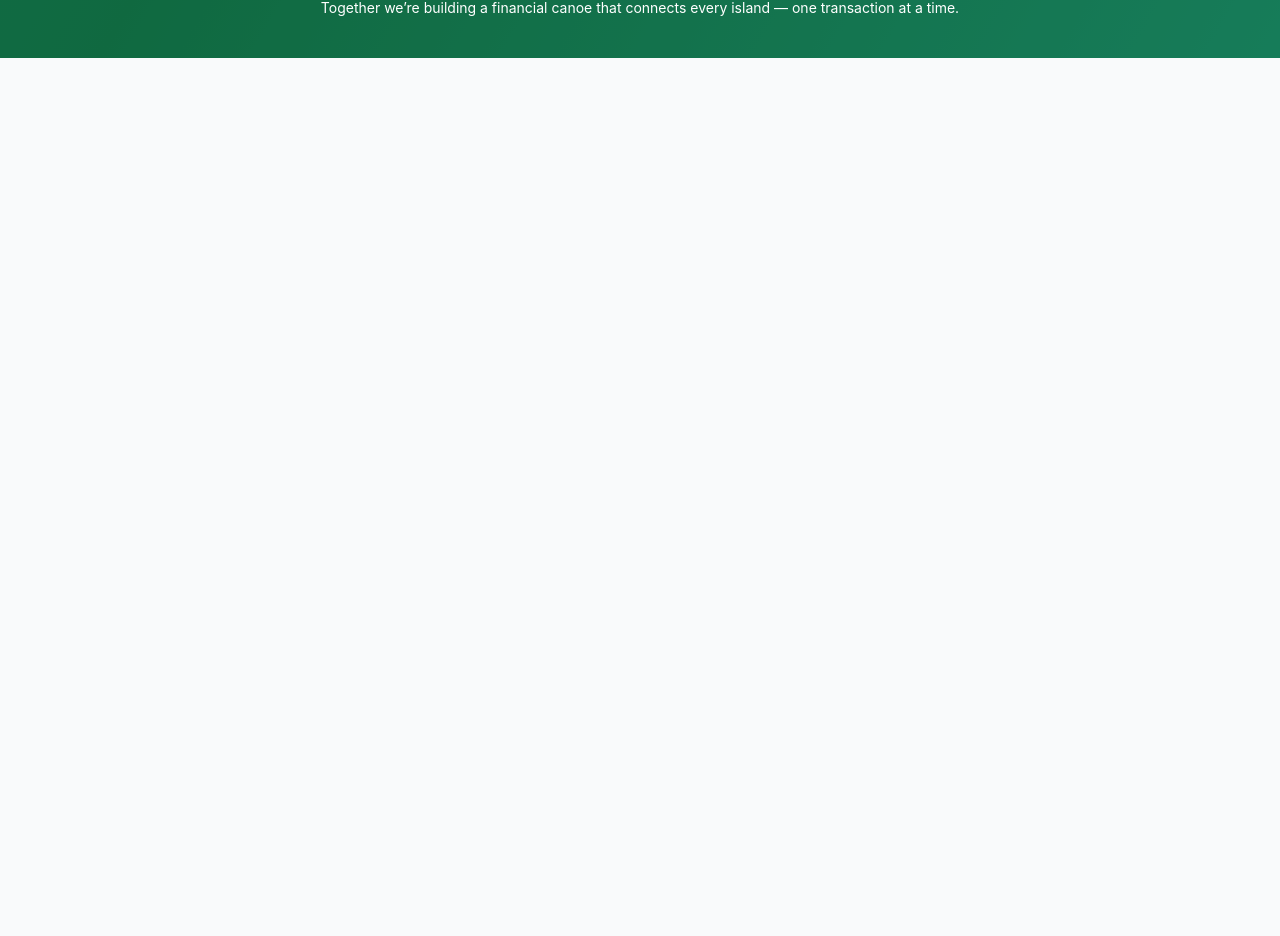
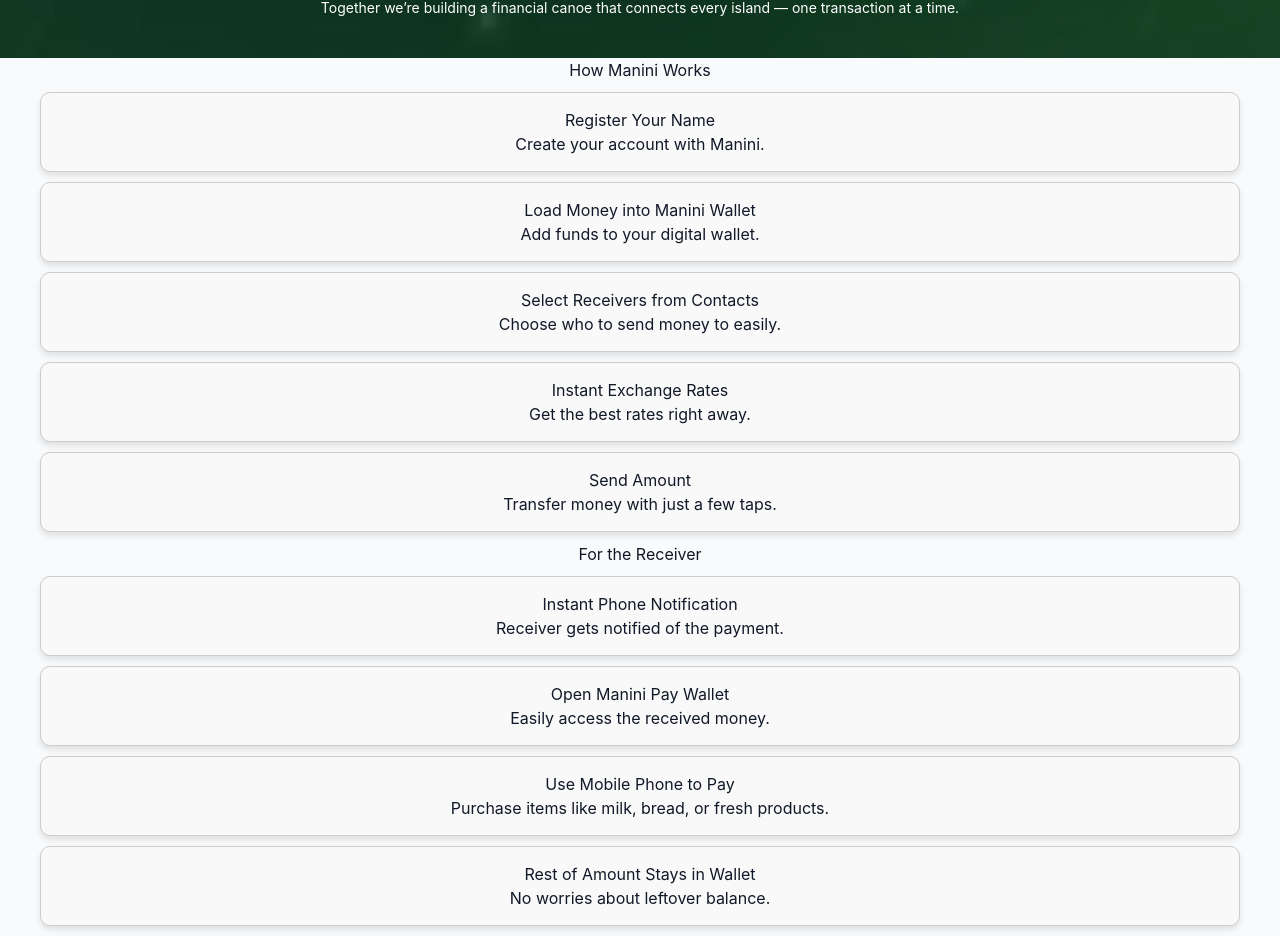
Before and after one commit to ManiniPay/ManiniPayLandingPage, a React (Create React App) app: page / in a window 1280 px wide. Shown: the part 3860-4796 px from the top of the page. Before the commit the page ends 3918 px from the top, so only its background shows below. Built offline with nearby package versions, Linux system fonts and the light colour scheme.

Commit message:
Manini Pay Landing Page

```diff
--- a/src/App.js
+++ b/src/App.js
@@ -1,11 +1,13 @@
 import logo from './logo.svg';
 import './App.css';
 import ManiniPayLanding from './components/ManiniPayLanding';
+import HowItWorks from './components/HowItWorks';
 
 function App() {
   return (
     <div className="App">
       <ManiniPayLanding />
+      <HowItWorks />
     </div>
   );
 }
--- /dev/null
+++ b/src/components/HowItWorks.css
@@ -0,0 +1,31 @@
+.how-it-works {
+  max-width: 1200px !important;
+  margin: auto !important;
+  text-align: center !important;
+
+
+}
+
+.body {
+  background-color: #ACB7B6;
+}
+
+.step,
+.receiver-step {
+  border: 1px solid #ccc;
+  border-radius: 10px;
+  margin: 10px 0;
+  padding: 15px;
+  background: #f9f9f9;
+
+  /* Elevation effect */
+  box-shadow: 0 4px 6px rgba(0, 0, 0, 0.1);
+  transition: box-shadow 0.3s ease, transform 0.3s ease;
+}
+
+.step:hover,
+.receiver-step:hover {
+  /* Slight lift on hover */
+  box-shadow: 0 8px 12px rgba(0, 0, 0, 0.15);
+  transform: translateY(-2px);
+}
--- /dev/null
+++ b/src/components/HowItWorks.jsx
@@ -0,0 +1,65 @@
+import React from 'react';
+import { motion } from 'framer-motion';
+import './HowItWorks.css';
+
+
+const HowItWorks = () => {
+  const steps = [
+    { title: "Register Your Name", description: "Create your account with Manini." },
+    { title: "Load Money into Manini Wallet", description: "Add funds to your digital wallet." },
+    { title: "Select Receivers from Contacts", description: "Choose who to send money to easily." },
+    { title: "Instant Exchange Rates", description: "Get the best rates right away." },
+    { title: "Send Amount", description: "Transfer money with just a few taps." },
+  ];
+
+  const receiverSteps = [
+    { title: "Instant Phone Notification", description: "Receiver gets notified of the payment." },
+    { title: "Open Manini Pay Wallet", description: "Easily access the received money." },
+    { title: "Use Mobile Phone to Pay", description: "Purchase items like milk, bread, or fresh products." },
+    { title: "Rest of Amount Stays in Wallet", description: "No worries about leftover balance." },
+  ];
+
+  const animationVariants = {
+    hidden: { opacity: 0, y: 20 },
+    visible: { opacity: 1, y: 0 },
+  };
+
+  return (
+    <div className="how-it-works" >
+      <h1>How Manini Works</h1>
+      <div className="steps">
+        {steps.map((step, index) => (
+          <motion.div
+            key={index}
+            initial="hidden"
+            animate="visible"
+            variants={animationVariants}
+            transition={{ delay: index * 0.2, duration: 0.5 }}
+            className="step"
+          >
+            <h2>{step.title}</h2>
+            <p>{step.description}</p>
+          </motion.div>
+        ))}
+      </div>
+      <h2>For the Receiver</h2>
+      <div className="receiver-steps">
+        {receiverSteps.map((step, index) => (
+          <motion.div
+            key={index}
+            initial="hidden"
+            animate="visible"
+            variants={animationVariants}
+            transition={{ delay: index * 0.2, duration: 0.5 }}
+            className="receiver-step"
+          >
+            <h2>{step.title}</h2>
+            <p>{step.description}</p>
+          </motion.div>
+        ))}
+      </div>
+    </div>
+  );
+};
+
+export default HowItWorks;
--- a/src/components/ManiniPayLanding.jsx
+++ b/src/components/ManiniPayLanding.jsx
@@ -11,7 +11,12 @@
       }}
     >
       {/* ANIMATED BACKGROUND */}
-      <div className="absolute inset-0 -z-10 animate-gradient bg-[length:400%_400%]" />
+      {/* <div className="absolute inset-0 -z-10 animate-gradient bg-[length:400%_400%]" /> */}
+
+          <div
+  className="absolute inset-0 -z-10 bg-cover bg-center"
+  style={{ backgroundImage: "url('/backgroundimage2.jpeg')" }}
+/>
 
       <style>
         {`
@@ -43,7 +48,7 @@
             Manini Pay – Pacific First Hybrid. Borderless Forever.
         </motion.h1>
         <p className="text-lg italic mb-4">— across islands and across borders.</p>
-        <button className="bg-white text-green-900 font-semibold px-6 py-2 rounded-full mb-6 hover:bg-green-100 transition">
+        <button onClick={() => window.open("https://youtu.be/rANxOZNVuRo?si=Z5yCCcRRuKIBwRlm", "_blank")} className="bg-white text-green-900 font-semibold px-6 py-2 rounded-full mb-6 hover:bg-green-100 transition">
             Play Official Launch Video
         </button>
         <p className="text-xl max-w-2xl mx-auto">
```
Also changed, not shown: public/backgroundimage.jpeg (added), public/backgroundimage2.jpeg (added).
